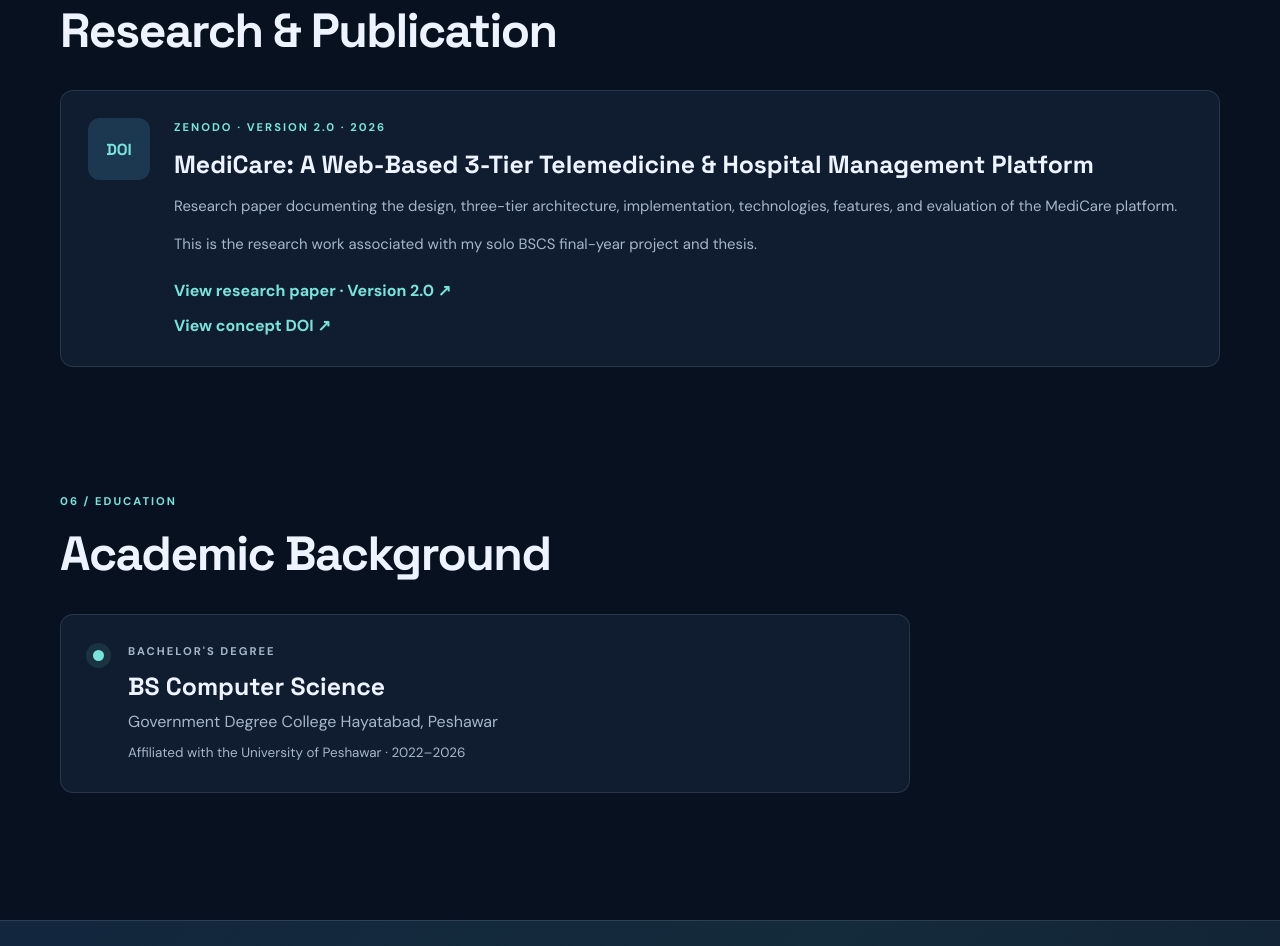
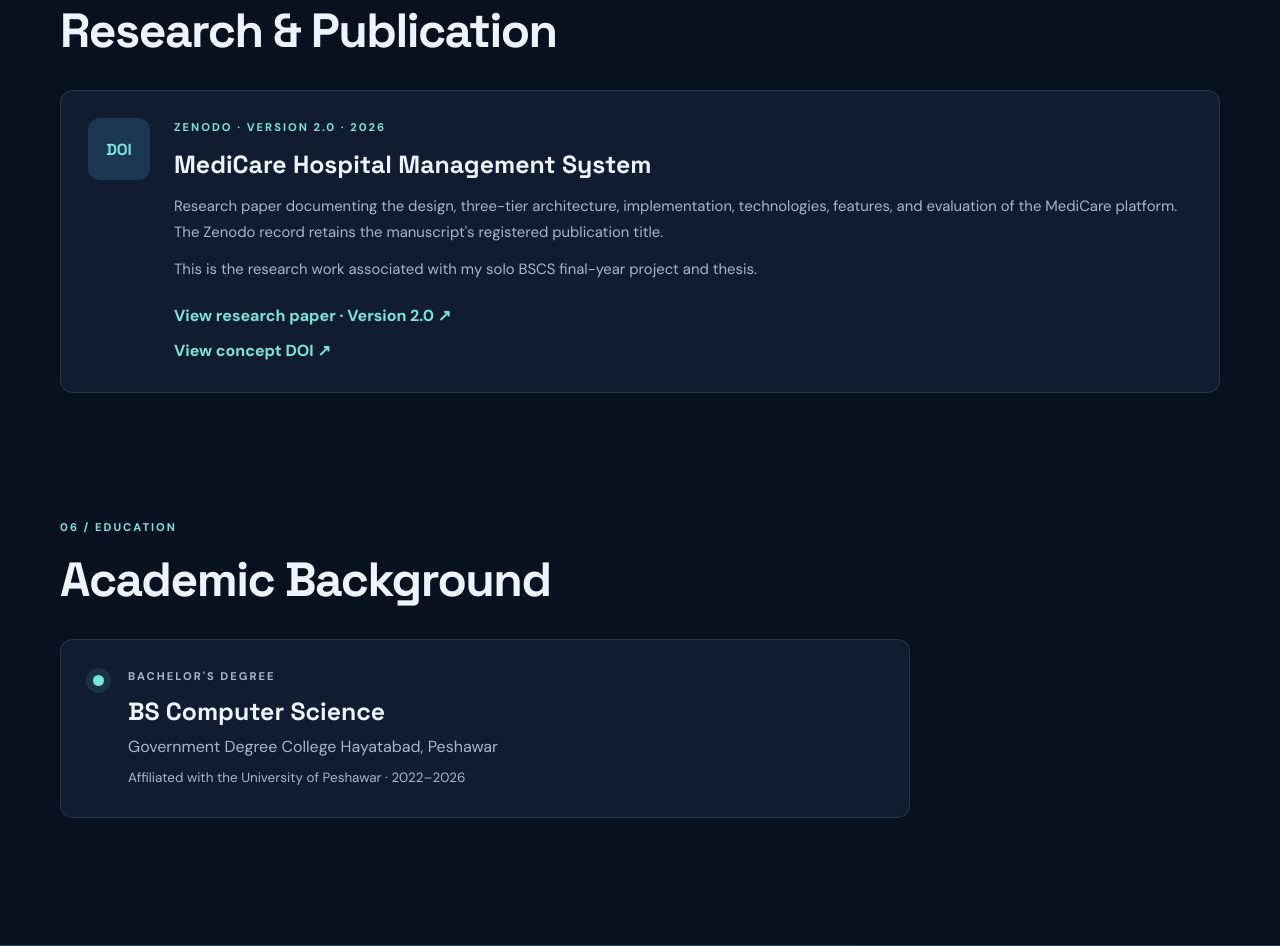
Before and after one commit to maazahmadyousafzai/Portfolio, a plain HTML site: page index.html in a window 1280 px wide. Shown: the part 3780-4726 px from the top of the page. Drawn offline with Linux system fonts and the light colour scheme.

Commit message:
Use final MediCare FYP title consistently in portfolio research section

```diff
--- a/index.html
+++ b/index.html
@@ -1073,12 +1073,13 @@
 
         <div class="research-info">
           <p class="eyebrow">ZENODO · VERSION 2.0 · 2026</p>
-          <h3>MediCare: A Web-Based 3-Tier Telemedicine &amp; Hospital Management Platform</h3>
+          <h3>MediCare Hospital Management System</h3>
 
           <p>
             Research paper documenting the design, three-tier
             architecture, implementation, technologies, features,
-            and evaluation of the MediCare platform.
+            and evaluation of the MediCare platform. The Zenodo record
+            retains the manuscript's registered publication title.
           </p>
 
           <p>
```
